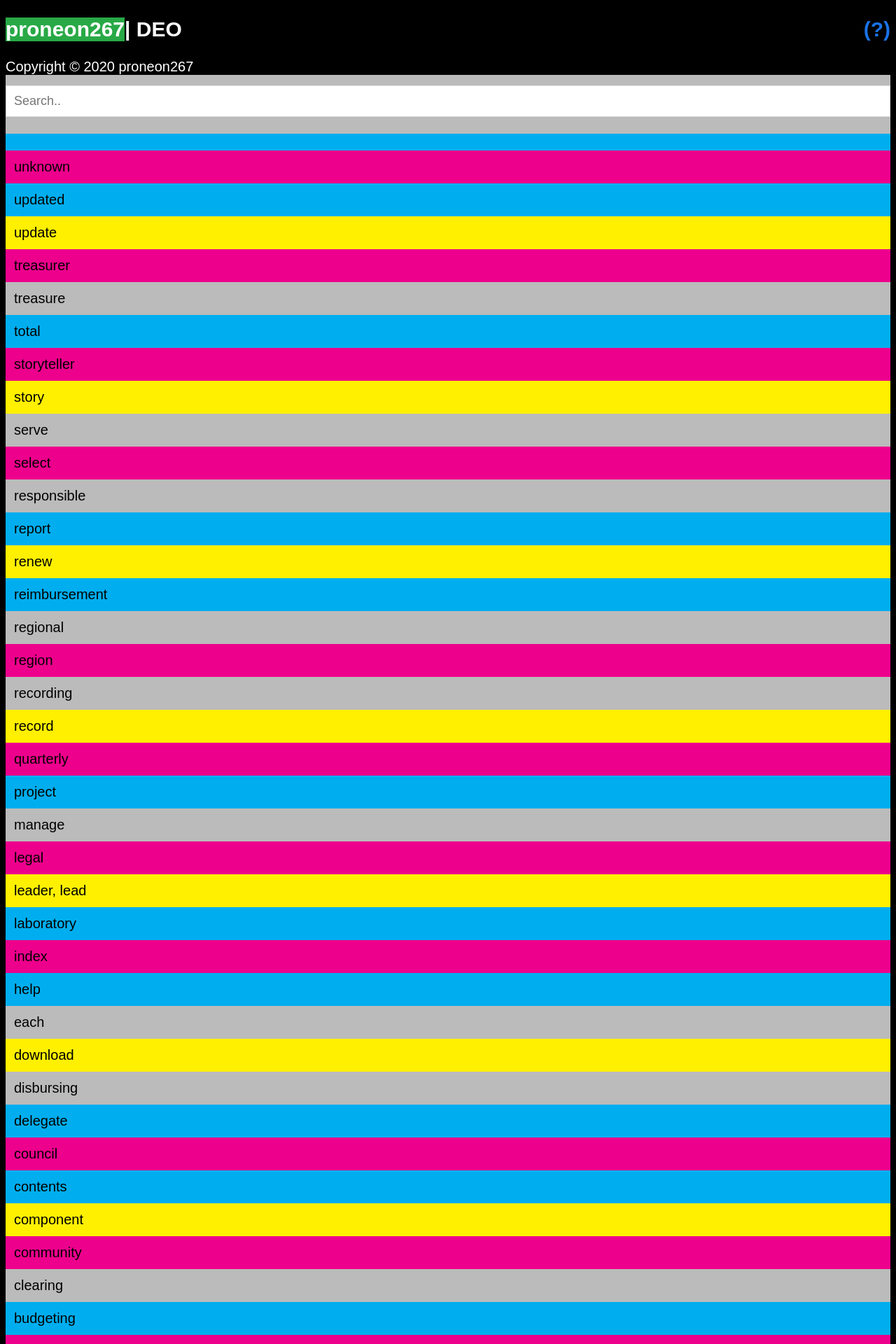
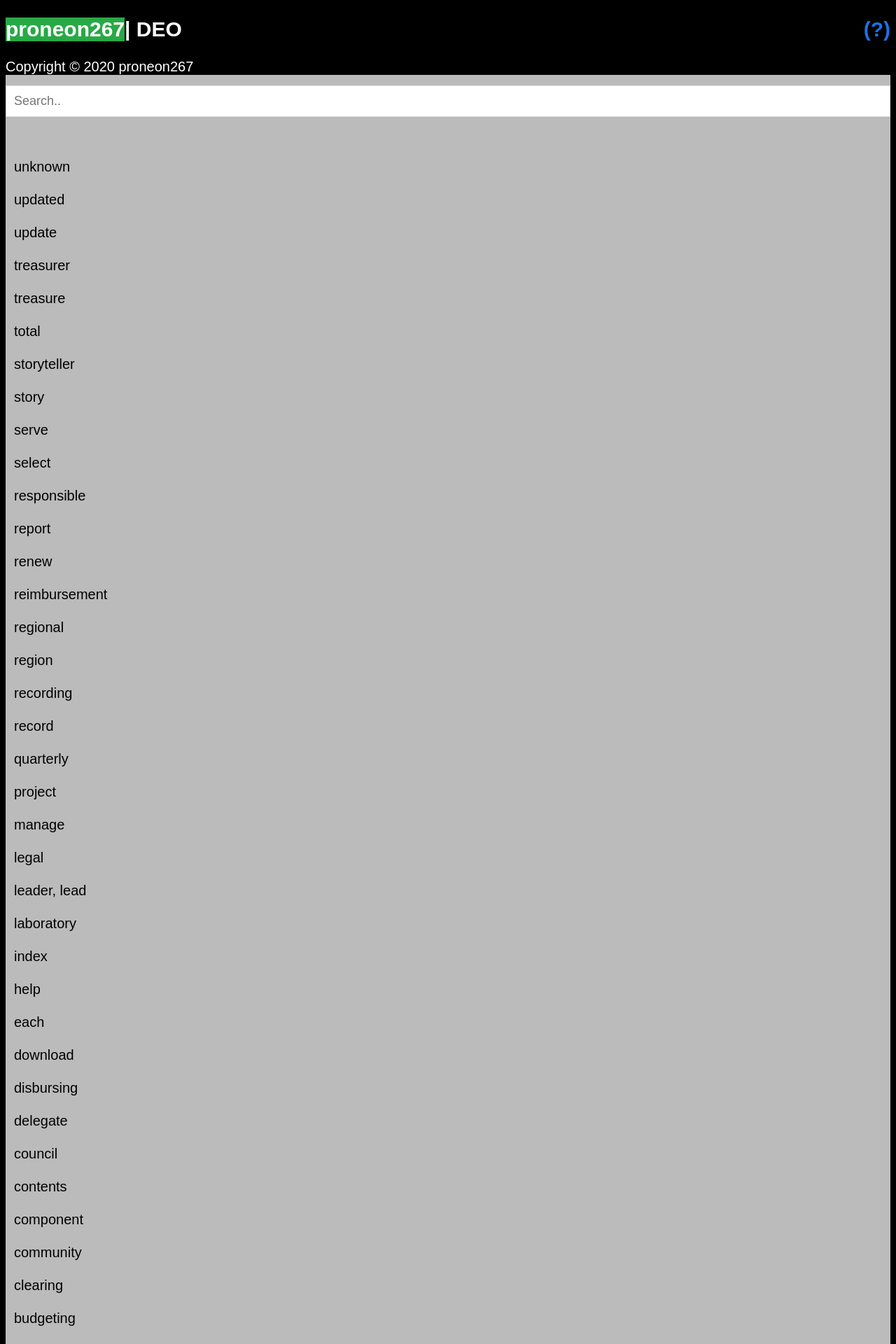
Before and after one commit to proneon267/deo, a Jekyll site: the page built from index.html, in a window 1280 px wide. Shown: the top 1920 px of the page at 70% size. Built offline with Jekyll 4.4.1, drawn with Linux system fonts in a browser that asks for light colours.

Commit message:
Update default.html

```diff
--- a/_layouts/default.html
+++ b/_layouts/default.html
@@ -61,6 +61,7 @@ body {
 }
 .help{
   display: none;
+  color: black;
   background-color:#ffffcc;
 }
 .link {
@@ -68,15 +69,6 @@ body {
   margin-left:auto;
   cursor: pointer;
 }
-	li:nth-child(2n+0) {
-		background: #00AEEF;
-	}
-	li:nth-child(3n+0) {
-		background: #ED008C;
-	}
-	li:nth-child(5n+0) {
-		background: #FFF000;
-	}
 </style>
 </head>
 <body>
```
